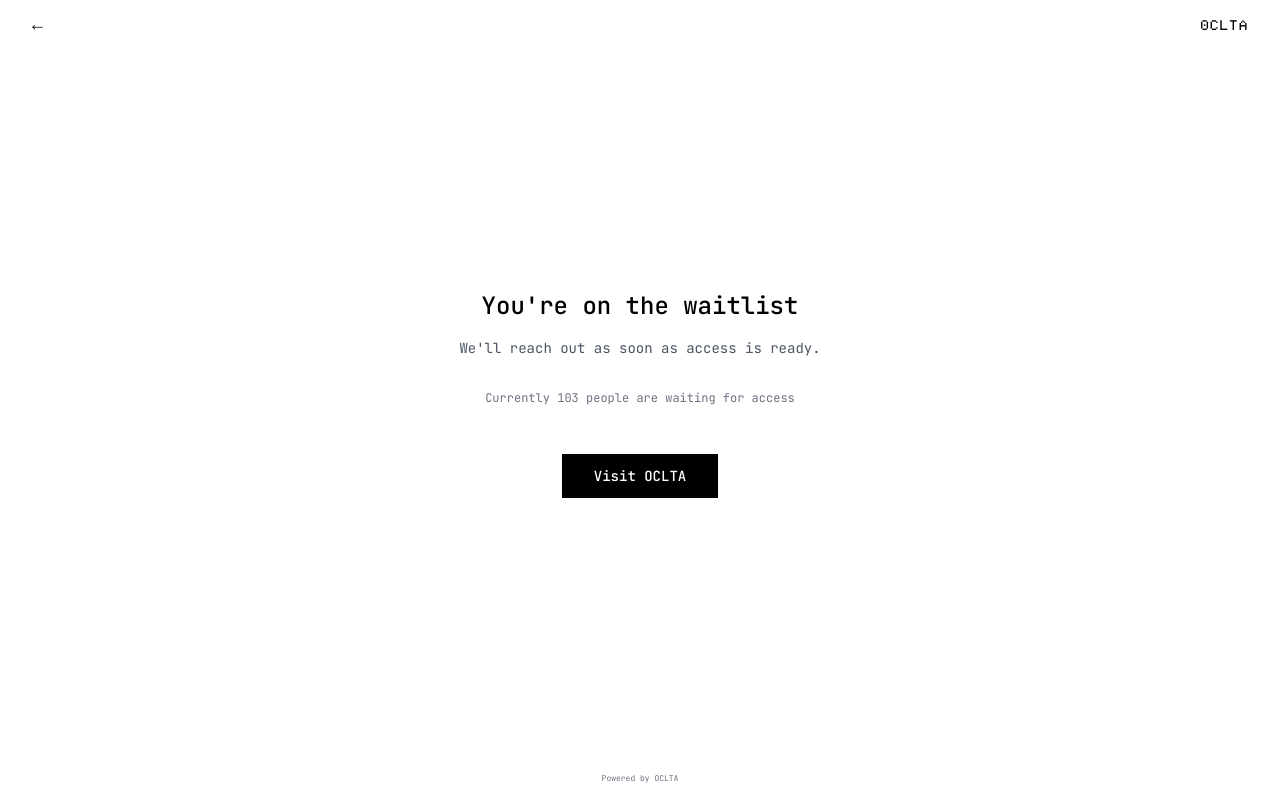
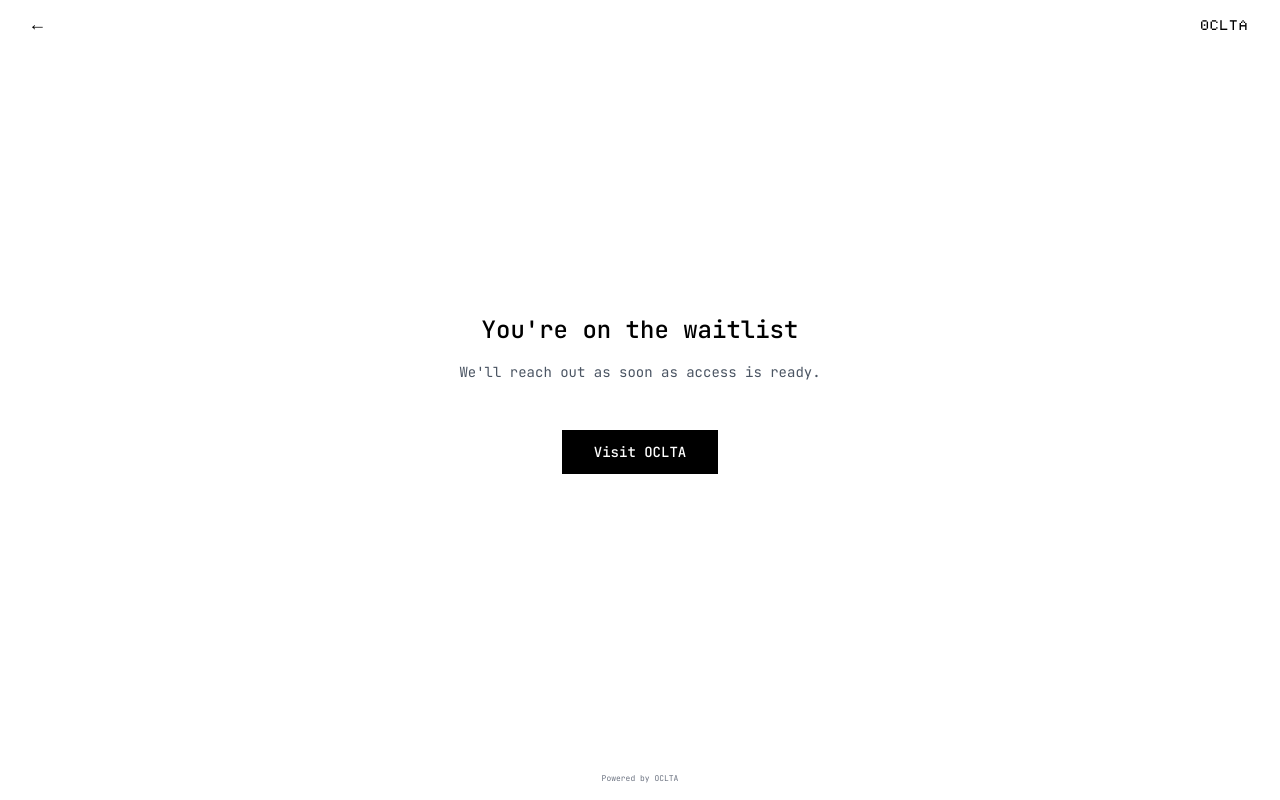
Before and after one commit to welcmhome/oclta-apply, a Next.js app: page /join/success in a window 1280 px wide. Built offline with nearby package versions, Linux system fonts and the light colour scheme.

Commit message:
Remove waitlist count from success page for cleaner design

```diff
--- a/app/join/success/page.tsx
+++ b/app/join/success/page.tsx
@@ -1,10 +1,6 @@
 'use client'
 
-import { useSearchParams } from 'next/navigation'
-
 export default function SuccessPage() {
-  const searchParams = useSearchParams()
-  const waitlistCount = searchParams.get('count') || '103'
 
   return (
     <div className="min-h-screen bg-oclta-white flex flex-col">
@@ -39,14 +35,9 @@ export default function SuccessPage() {
             You're on the waitlist
           </h1>
 
-          <p className="text-sm text-gray-600 mb-8">
+          <p className="text-sm text-gray-600 mb-12">
             We'll reach out as soon as access is ready.
           </p>
-
-          {/* Waitlist Count */}
-          <div className="text-xs text-gray-500 mb-12">
-            Currently {waitlistCount} people are waiting for access
-          </div>
 
           {/* Action Button */}
           <a
```
